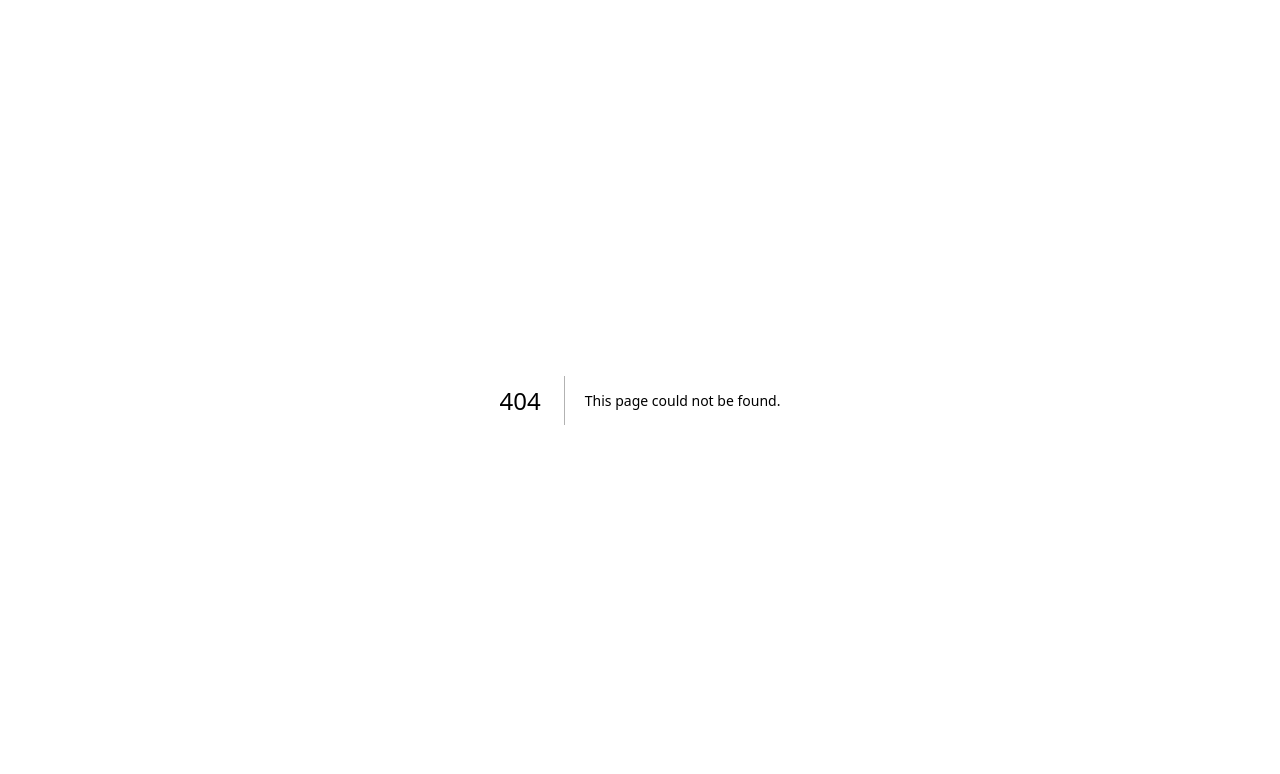
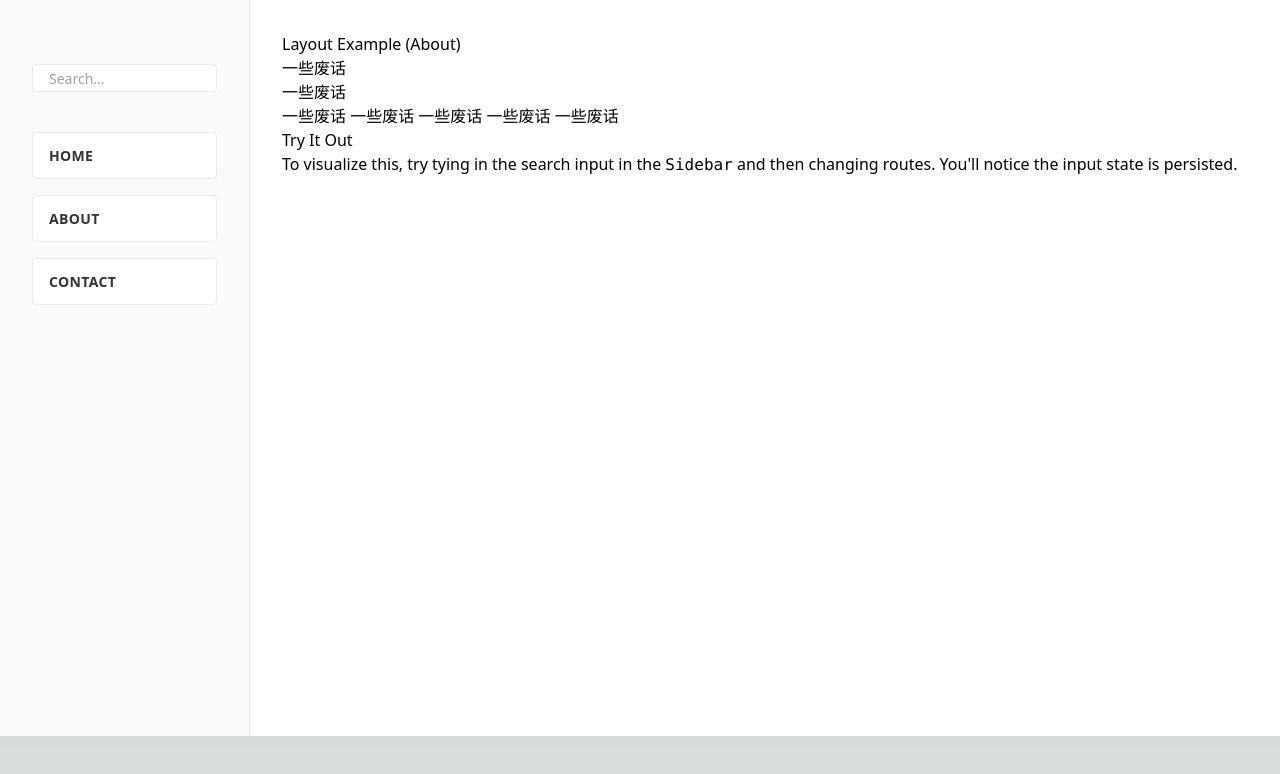
Before and after one commit to july0729/my-next-app, a Next.js app: page /about in a window 1280 px wide. Before the commit this address had no page. Shown: the top 774 px of the page. Built offline with nearby package versions, Linux system fonts and the light colour scheme; a web font is replaced by a local one.

Commit message:
build: 添加about 页面

```diff
--- /dev/null
+++ b/src/pages/about.tsx
@@ -0,0 +1,37 @@
+import PrimaryLayout from '../components/layouts/primary/PrimaryLayout';
+import SidebarLayout from '../components/layouts/sidebar/SidebarLayout';
+import {NextPageWithLayout} from './page';
+
+const About: NextPageWithLayout = () => {
+  return (
+    <section>
+      <h2>Layout Example (About)</h2>
+      <p>
+        一些废话
+      </p>
+      <p>
+        一些废话
+      </p>
+      <p>
+        一些废话     一些废话     一些废话     一些废话     一些废话
+      </p>
+      <h3>Try It Out</h3>
+      <p>
+        To visualize this, try tying in the search input in the{' '}
+        <code>Sidebar</code> and then changing routes. You&apos;ll notice the
+        input state is persisted.
+      </p>
+    </section>
+  );
+};
+
+export default About;
+
+About.getLayout = (page) => {
+  return (
+    <PrimaryLayout>
+      <SidebarLayout />
+      {page}
+    </PrimaryLayout>
+  );
+};
```
